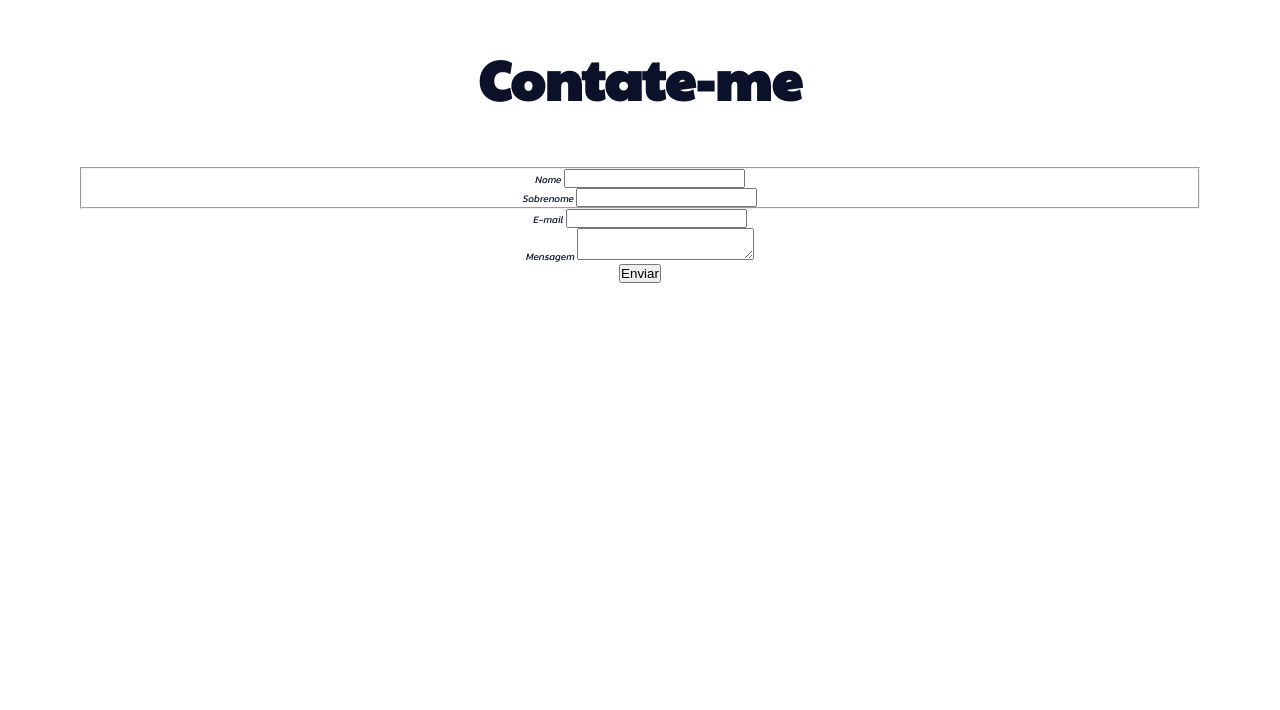
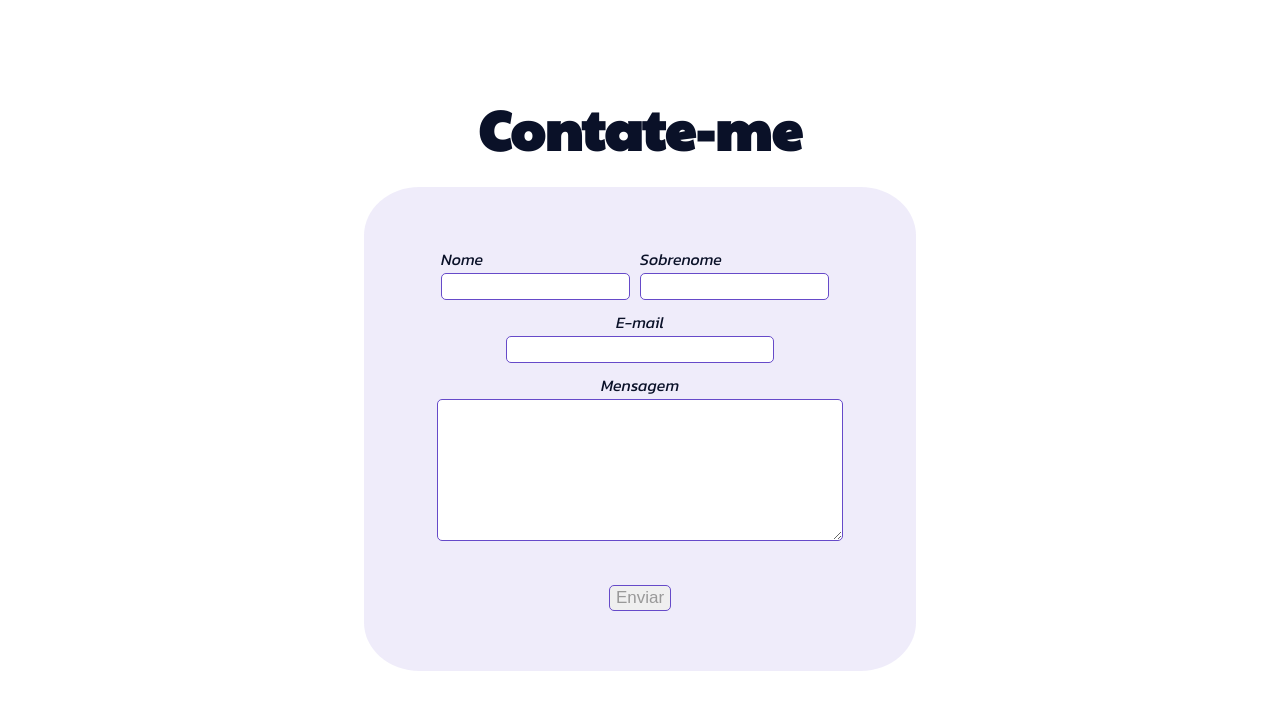
Before and after one commit to caiorodri/my-portfolio, a plain HTML site: page index.html in a window 1280 px wide. Shown: the part 3290-4000 px from the top of the page. Drawn offline with Linux system fonts and the light colour scheme.

Commit message:
css do formulário

```diff
--- a/assets/css/style.css
+++ b/assets/css/style.css
@@ -14,6 +14,10 @@
 }
 
 /* ELEMENTOS */
+
+li {
+    list-style: none;
+}
 
 a {
     text-decoration: none;
@@ -93,6 +97,30 @@ h6 {
     color: var(--color);
 }
 
+.main-background {
+    align-items: center;
+    display: grid;
+    grid-template-columns: 1fr 1.5fr;
+}
+
+.intro-img img {
+    max-width: 40%;
+    min-height: auto;
+    margin-bottom: 3rem;
+    padding-left: 10rem;
+}
+
+.intro-img {
+    display: grid;
+    grid-template-columns: repeat(3, 1fr);
+}
+
+#top3 p {
+    margin: 6rem 0;
+}
+
+/* MENU */
+
 #menu {
     box-sizing: border-box;
     z-index: 3;
@@ -108,7 +136,6 @@ h6 {
 }
 
 #menu ul li{
-    list-style: none;
     display: inline;
     align-items: center;
     font-size: 1.6rem;
@@ -132,27 +159,8 @@ h6 {
     letter-spacing: .1em;
 }
 
-.main-background {
-    align-items: center;
-    display: grid;
-    grid-template-columns: 1fr 1.5fr;
-}
 
-.intro-img img {
-    max-width: 40%;
-    min-height: auto;
-    margin-bottom: 3rem;
-    padding-left: 10rem;
-}
-
-.intro-img {
-    display: grid;
-    grid-template-columns: repeat(3, 1fr);
-}
-
-#top3 p {
-    margin: 6rem 0;
-}
+/* PORTIFÓLIO */
 
 #portfolio {
     padding-top: 2rem;
@@ -183,11 +191,119 @@ h6 {
     grid-column: span 2;
 }
 
+/* CONTATO */
+
 #contact h2 {
-    margin-bottom: 5rem;
+    margin-top: 5rem;
+    margin-bottom: 2rem;
 }
 
-/* Medias */
+#box {
+    display: inline-block;
+    padding: 6rem 2rem;
+    width: 40vw;
+    align-self: center;
+    background-color: #654ac91a;
+    border-radius: 10%;
+}
+
+#box:hover {
+    background-color: #654ac979;
+}
+
+#box:hover button {
+    background-color: #fff;
+    color: #654ac9d2;
+}
+
+
+fieldset {
+    border: 0;
+}
+
+input, textarea, button {
+    border-radius: 0.5rem;
+}
+
+input:focus, textarea:focus {
+    background-color: rgba(255, 255, 255, 0.7);
+}
+
+#contact {
+    justify-content: center;
+    align-items: center;
+}
+
+.form-group {
+    margin-bottom: 1rem;
+}
+
+
+#form {
+    display: inline-block;
+}
+
+.form-group label{
+    font-size: 1.6rem;
+    margin-bottom: 0.2rem;
+    display: block;
+}
+
+.field-group {
+    width: 40%;
+    display: grid;
+    grid-template-columns: 1fr 1fr;
+    align-self: center;
+    align-content: center;
+}
+
+.field-group .form-group label {
+    text-align: left;
+}
+
+fieldset.field-group .form-group {
+    float: left;
+    margin-right: 1rem;
+}
+
+.form-group input[type="text"], .form-group input[type="email"], .form-group textarea {
+    padding: 0.5rem;
+    border: 1px solid #664ac9;
+}
+
+.form-group input[type="email"]{
+    text-align: center;
+    width: 20vw;
+}
+
+.form-group textarea {
+    padding: 1rem;
+    font-family: 'Kanit', sans-serif;
+    font-size: 1.4rem;
+    text-align: left;
+    min-width: 20vw;
+    min-height: 10vh;
+    max-height: 15vh;
+    max-width: 30vw;
+    width: 30vw;
+    height: 15vh;
+
+}
+
+.button button{
+    cursor: pointer;
+    margin-top: 3rem;
+    font-size: 1.7rem;
+    padding: 0.2rem 0.6rem;
+    align-self: center;
+    border: 0;
+    color: #999;
+    border: 1px solid #664ac9;
+
+}
+
+
+/* MEDIAS */
 
 @media (max-width: 157px){
 
```
